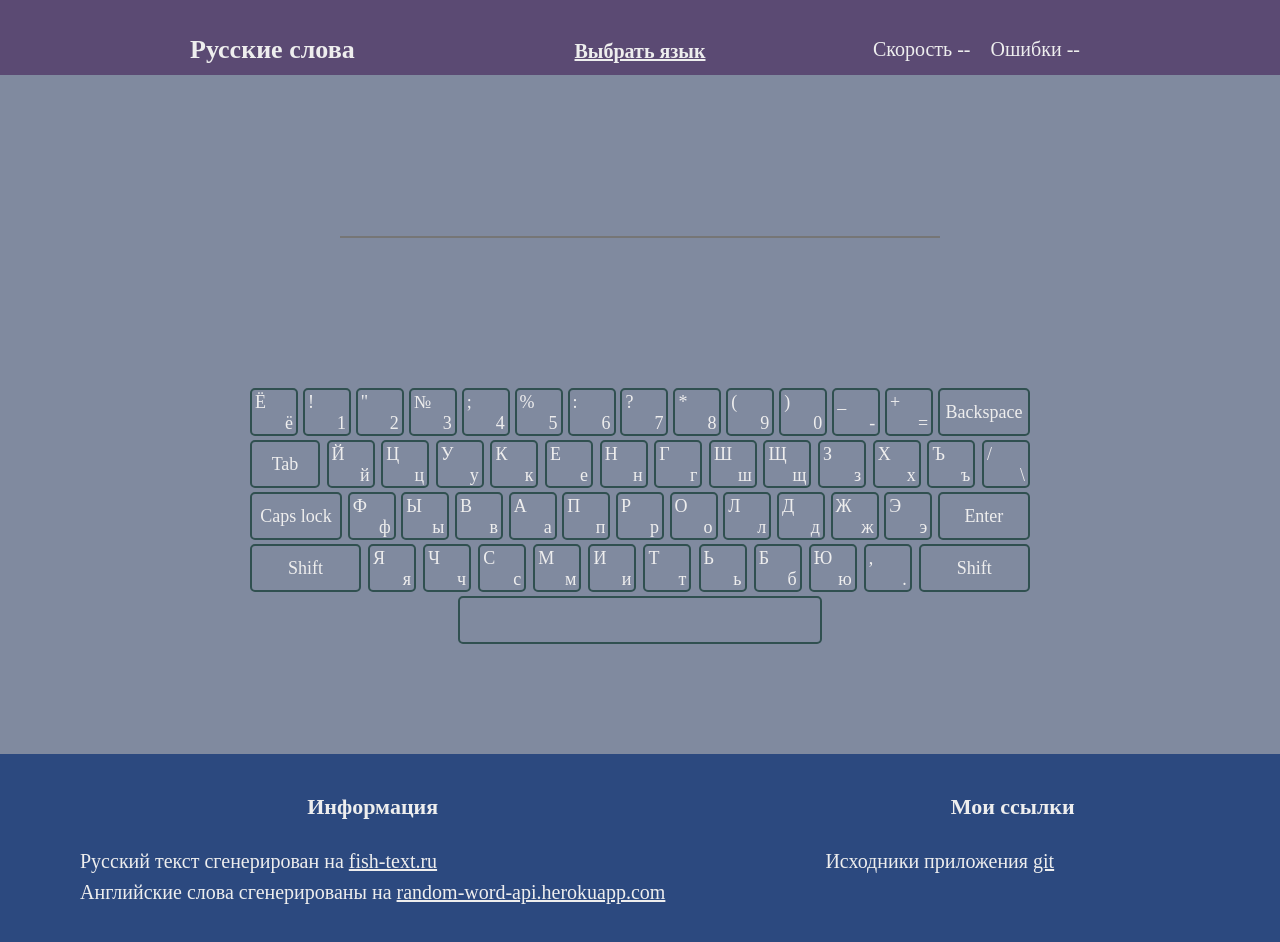
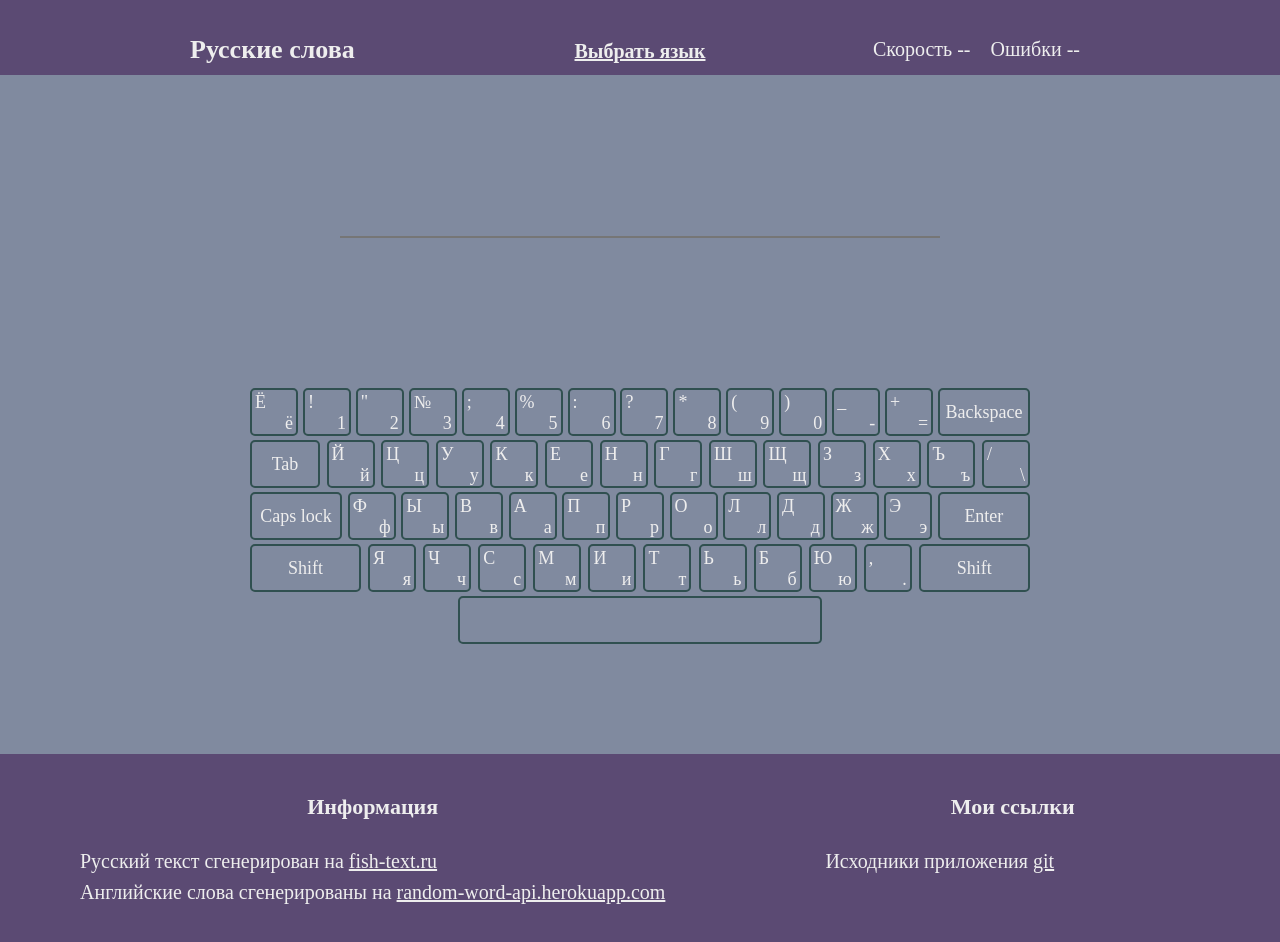
Before and after one commit to MurashQ/BlindTyping, a React (Create React App) app: page / in a window 1280 px wide. Shown: the top 942 px of the page. Built offline with nearby package versions, Linux system fonts and the light colour scheme; no server answers.

Commit message:
words fix and footer color

```diff
--- a/src/App.js
+++ b/src/App.js
@@ -83,10 +83,12 @@ class App extends React.Component {
             this.wordsTmp = this.wordsTmp.split(" "); //слова переводятся в массив
             this.wordsTmp = this.wordsTmp.sort(() => Math.random() - 0.5); //массив слов перемешивается
             for (let i = 0; i < this.wordsTmp.length; i++) { //слова из массива переписываются в массив
-              if (this.wordsTmp[0].length > 3) //пропускаем слово если оно короче 3 символов
+              if (this.wordsTmp[0].length > 3 && this.wordsTmp[0].length < 15) //пропускаем слово если оно короче 3 символов
                 str = str + this.wordsTmp[0] + " ";
-              if (str.length > 50) //если строка длиньше 50 символов выходим из цикла
+              if (str.length > 50) {//если строка длиньше 50 символов выходим из цикла
+                this.wordsTmp.splice(0, 1);
                 break;
+              }
               this.wordsTmp.splice(0, 1);
             }
             this.setState({printedText: ""});
--- a/src/index.css
+++ b/src/index.css
@@ -334,7 +334,7 @@ header {
 
 /* Footer */
 footer {
-  background-color: #2C497F;
+  background-color: #5b4a73;
   display: flex;
   white-space: nowrap;
 }
```
